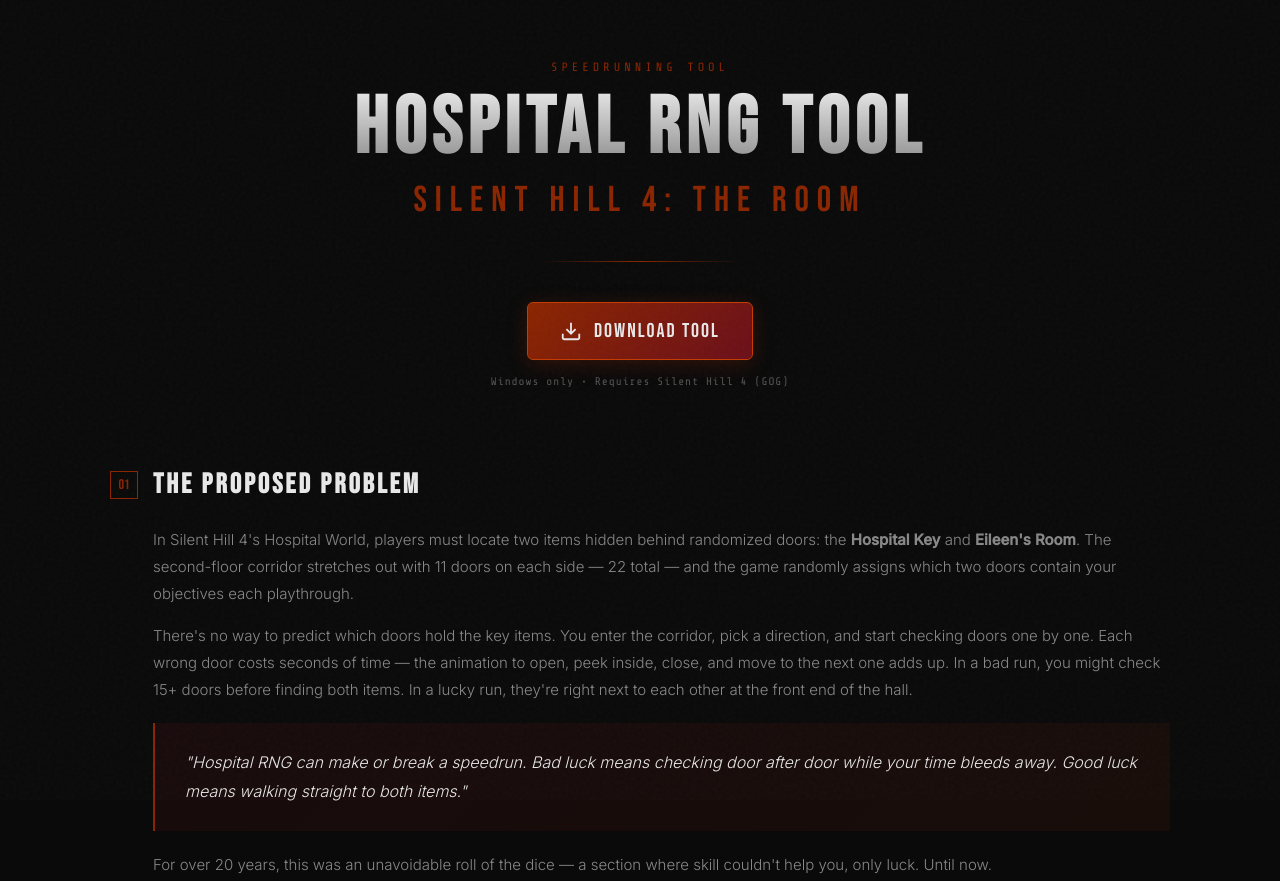
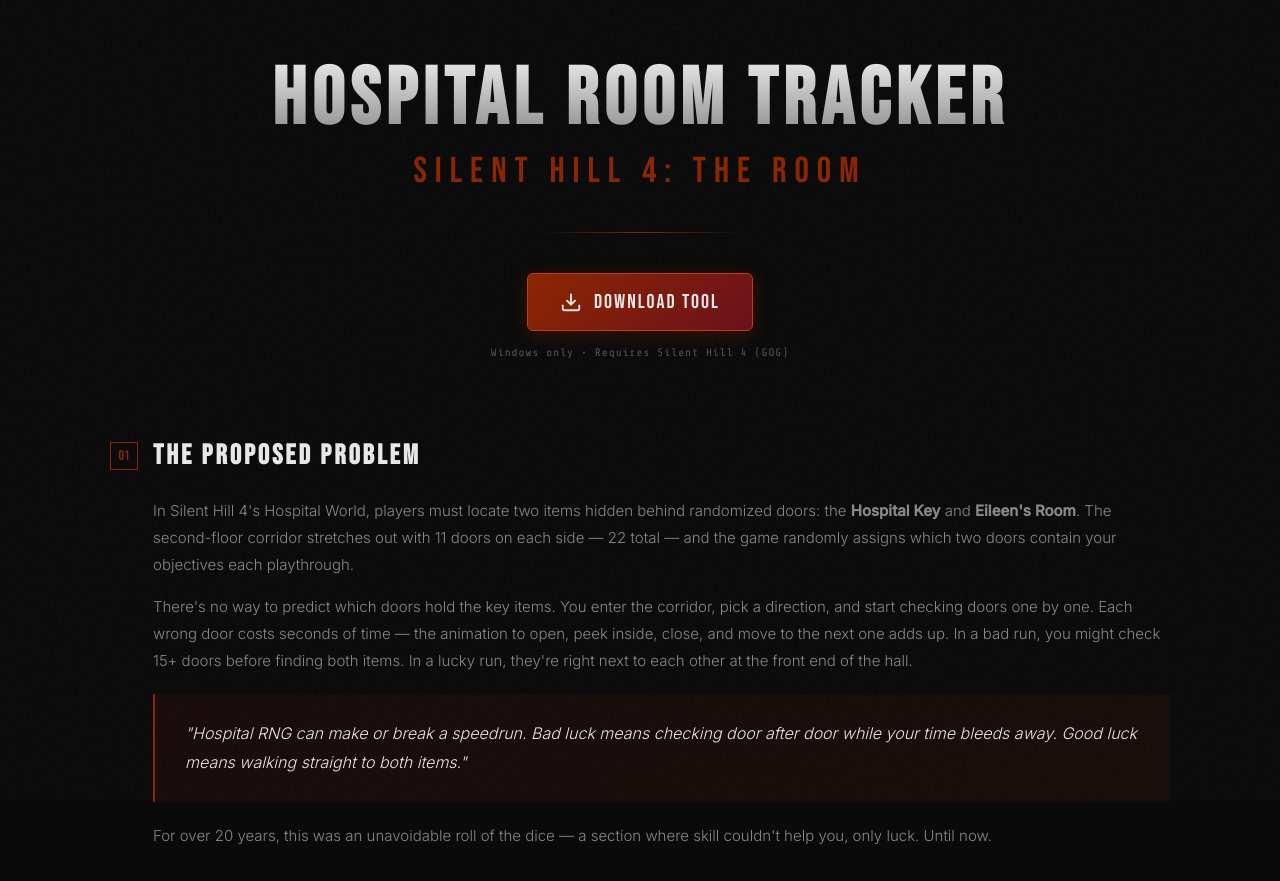
Before and after one commit to donniejb97-hue/SH4-Hospital-RNG-Tool, a plain HTML site: page index.html in a window 1280 px wide. Shown: the top 881 px of the page. Drawn offline with nearby package versions, Linux system fonts and the light colour scheme.

Commit message:
Update index.html

```diff
--- a/index.html
+++ b/index.html
@@ -597,10 +597,10 @@
     </script>
 
     <header class="header">
-        <p class="subtitle">Speedrunning Tool</p>
-        <h1 class="title">HOSPITAL RNG TOOL</h1>
+       <!-- <p class="subtitle">Speedrunning Tool</p> -->
+        <h1 class="title">HOSPITAL ROOM TRACKER</h1>
         <p class="title-accent">SILENT HILL 4: THE ROOM</p>
-       <!-- <p class="tagline">Instant door identification through real-time memory analysis</p> -->
+       <!-- <p class="tagline">Door identification through memory analysis</p> -->
     </header>
 
     <div class="download-section">
```
